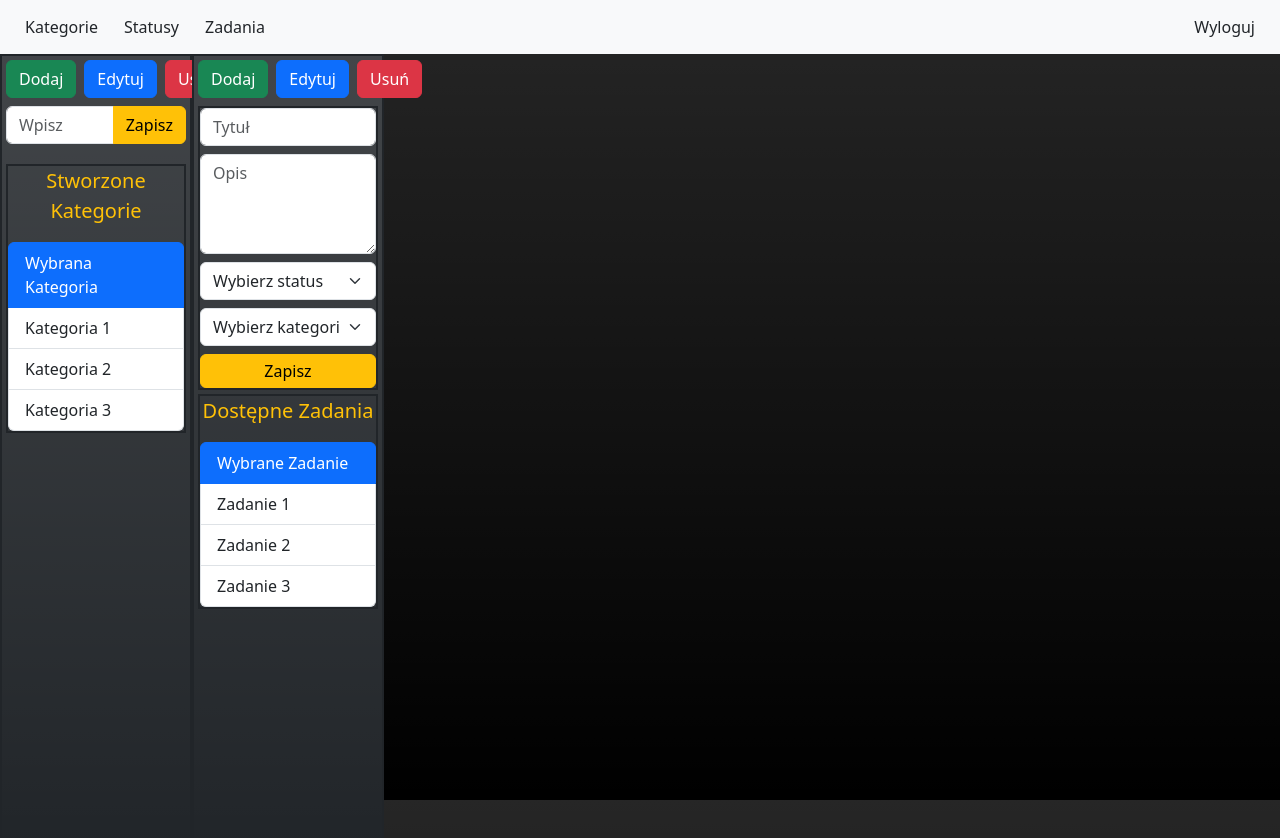
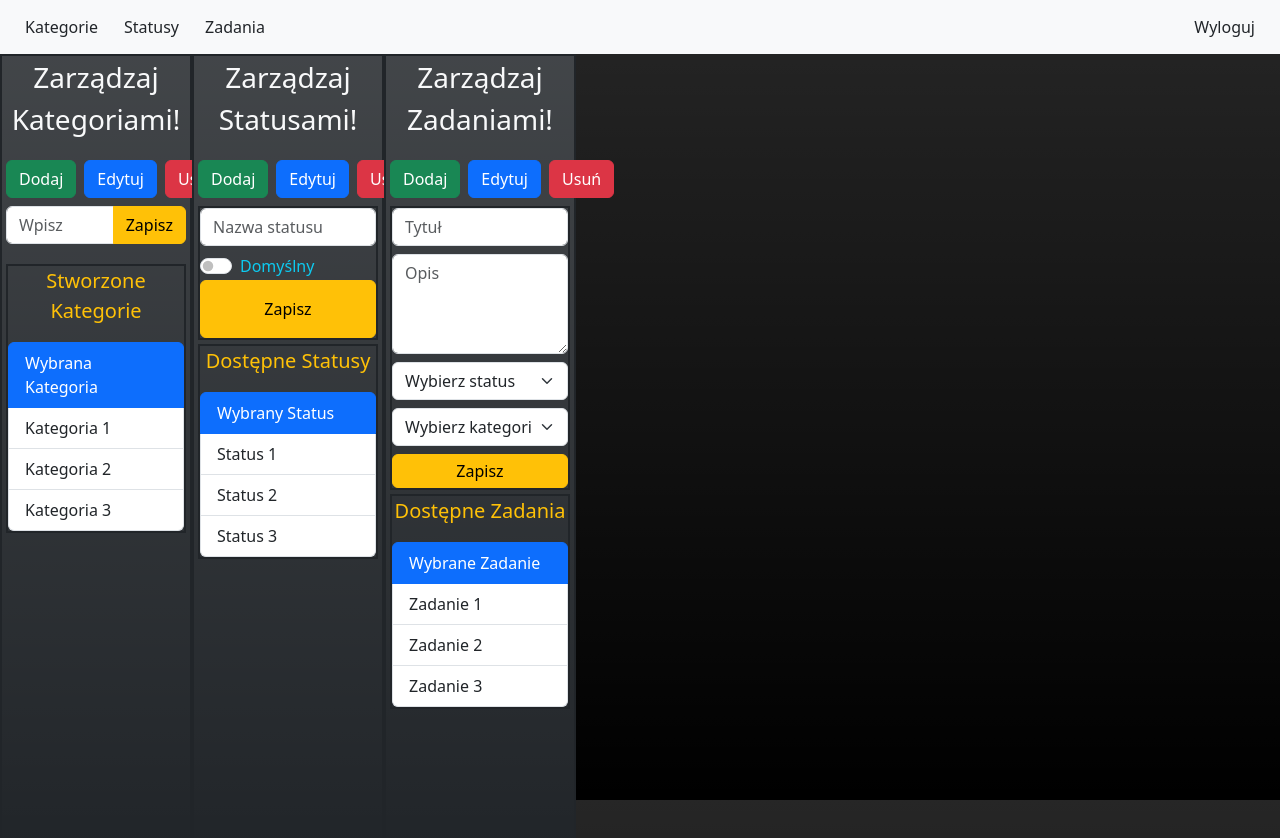
Before and after one commit to jacob66G/ToDo, an Angular app in the folder frontend/: page /user-page in a window 1280 px wide. Shown: the top 838 px of the page. Built offline with nearby package versions, Linux system fonts and the light colour scheme.

Commit message:
manage-status create

```diff
--- a/frontend/src/app/components/category-manage/category-manage.component.html
+++ b/frontend/src/app/components/category-manage/category-manage.component.html
@@ -1,4 +1,5 @@
 <div id="main-div" class="border border-2 border-dark bg-dark bg-gradient">
+    <p class="fw-normal fs-3 text-center text-light">Zarządzaj Kategoriami!</p>
     <div class="d-flex justify-content-between d-grid gap-2 p-1">
         <button class="btn btn-success" type="button">Dodaj</button>
         <button class="btn btn-primary" type="button">Edytuj</button>
--- /dev/null
+++ b/frontend/src/app/components/status-manage/status-manage.component.css
@@ -0,0 +1,5 @@
+#main-div {
+    width: 15vw;
+    height: 100vh;
+    box-sizing: border-box;
+}
--- /dev/null
+++ b/frontend/src/app/components/status-manage/status-manage.component.html
@@ -0,0 +1,29 @@
+<div id="main-div" class="border border-2 border-dark bg-dark bg-gradient">
+    <p class="fw-normal fs-3 text-center text-light">Zarządzaj Statusami!</p>
+    <div class="d-flex justify-content-between d-grid gap-2 p-1">
+        <button class="btn btn-success" type="button">Dodaj</button>
+        <button class="btn btn-primary" type="button">Edytuj</button>
+        <button class="btn btn-danger" type="button">Usuń</button>
+    </div>
+
+    <div id="create-panel" class="border border-2 border-dark m-1">
+        <input type="text" class="form-control mb-2" placeholder="Nazwa statusu">
+
+        <div class="form-check form-switch">
+            <input class="form-check-input" type="checkbox" role="switch" id="switchCheckDefault">
+            <label class="form-check-label text-info" for="switchCheckDefault">Domyślny</label>
+        </div>
+
+        <button id="save-button" type="button" class="btn w-100 p-3 btn-warning d-flex justify-content-center align-items-center">Zapisz</button>
+    </div>
+
+    <div class="border border-2 border-dark m-1">
+        <p class="fw-normal fs-5 text-center text-warning">Dostępne Statusy</p>
+        <div id="category-group" class="list-group">
+            <button type="button" class="list-group-item list-group-item-action active" aria-current="true">Wybrany Status</button>
+            <button type="button" class="list-group-item list-group-item-action">Status 1</button>
+            <button type="button" class="list-group-item list-group-item-action">Status 2</button>
+            <button type="button" class="list-group-item list-group-item-action">Status 3</button>
+        </div>
+    </div>
+</div>
--- a/frontend/src/app/components/task-manage/task-manage.component.html
+++ b/frontend/src/app/components/task-manage/task-manage.component.html
@@ -1,4 +1,5 @@
 <div id="main-div" class="border border-2 border-dark bg-dark bg-gradient">
+    <p class="fw-normal fs-3 text-center text-light">Zarządzaj Zadaniami!</p>
     <div class="d-flex justify-content-between d-grid gap-2 p-1">
         <button class="btn btn-success" type="button">Dodaj</button>
         <button class="btn btn-primary" type="button">Edytuj</button>
--- a/frontend/src/app/pages/user-page/user-page.component.html
+++ b/frontend/src/app/pages/user-page/user-page.component.html
@@ -2,6 +2,7 @@
     <app-navbar></app-navbar>
     <div id="content">
         <app-category-manage></app-category-manage>
+        <app-status-manage></app-status-manage>
         <app-task-manage></app-task-manage>
     </div>
 </div>
--- a/frontend/src/app/pages/user-page/user-page.component.ts
+++ b/frontend/src/app/pages/user-page/user-page.component.ts
@@ -2,10 +2,11 @@ import { Component } from '@angular/core';
 import { CategoryManageComponent } from '../../components/category-manage/category-manage.component';
 import { TaskManageComponent } from '../../components/task-manage/task-manage.component';
 import { NavbarComponent } from '../../components/navbar/navbar.component';
+import { StatusManageComponent } from '../../components/status-manage/status-manage.component';
 
 @Component({
   selector: 'app-user-page',
-  imports: [CategoryManageComponent, TaskManageComponent, NavbarComponent],
+  imports: [CategoryManageComponent, TaskManageComponent, NavbarComponent, StatusManageComponent],
   templateUrl: './user-page.component.html',
   styleUrl: './user-page.component.css'
 })
```
Also changed, not shown: frontend/src/app/components/status-manage/status-manage.component.ts (added, +12 -0 lines), 1 other file (tests, documents, lock files or other folders).
